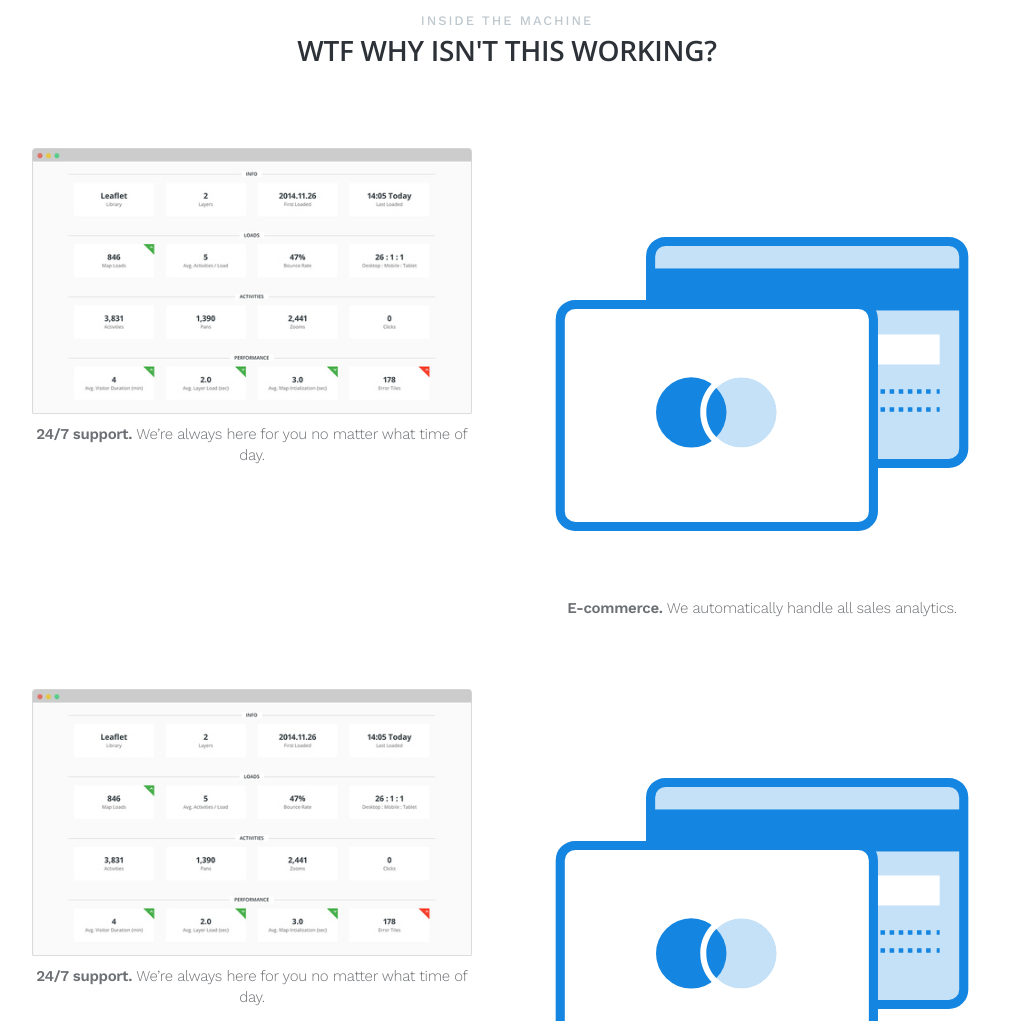
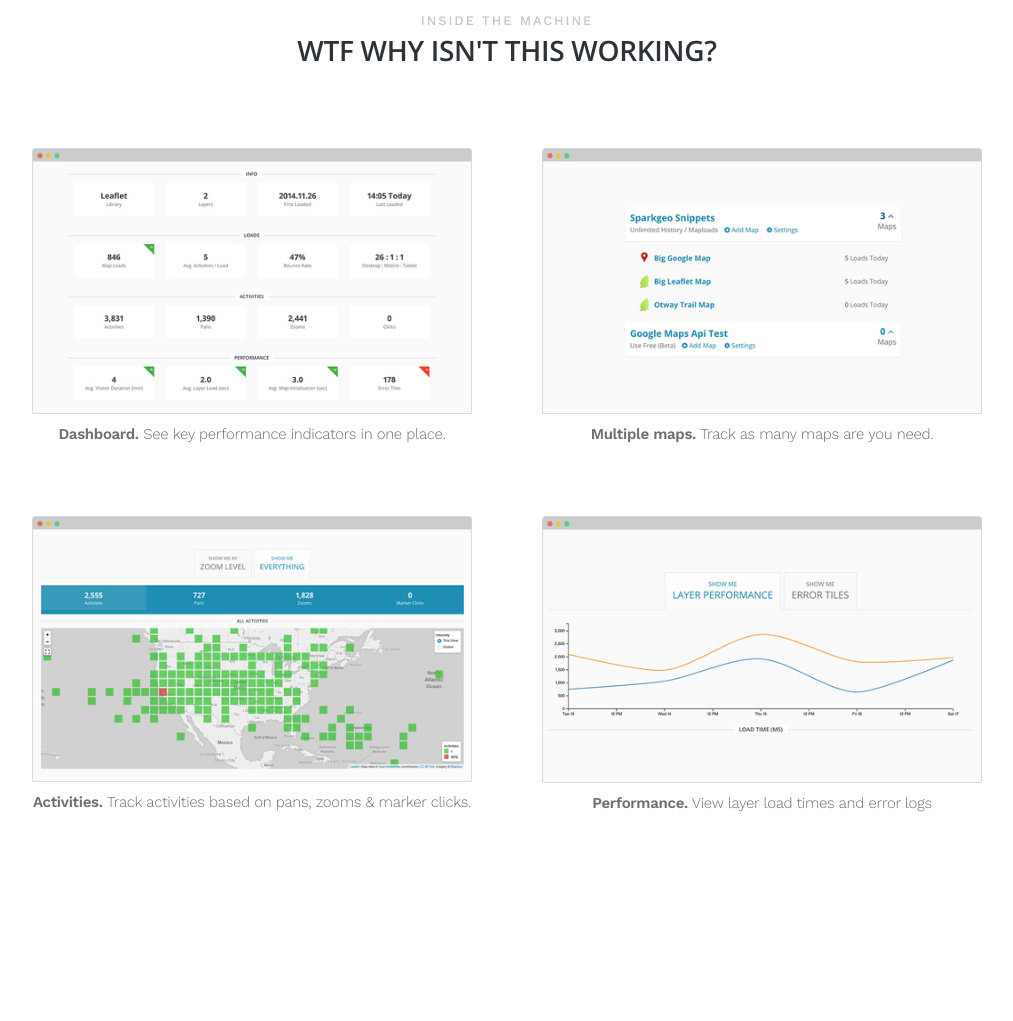
Before and after one commit to StrangerPings/maptiks-landing, a website: page docs/index.html in a window 1280 px wide. Shown: the part 3188-4209 px from the top of the page, without its empty margins (133-1146 px from the left). Drawn offline with nearby package versions, Linux system fonts and the light colour scheme.

Commit message:
Screenshots

```diff
--- a/docs/index.html
+++ b/docs/index.html
@@ -236,22 +236,22 @@
     <div class="row app-marketing-grid">
       <div class="col-md-6 p-x-md m-b-lg">
         <img class="m-b browser-image" src="assets/img/dashboard.jpg">
-        <p><strong>24/7 support.</strong> We’re always here for you no matter what time of day.</p>
+        <p><strong>Dashboard.</strong> See key performance indicators in one place.</p>
       </div>
       <div class="col-md-6 p-x-md m-b-lg">
-        <img class="m-b browser-image" src="assets/img/startup-10.svg">
-        <p><strong>E-commerce.</strong> We automatically handle all sales analytics.</p>
+        <img class="m-b browser-image" src="assets/img/maps-place.jpg">
+        <p><strong>Multiple maps.</strong> Track as many maps are you need.</p>
       </div>
     </div>
 
     <div class="row app-marketing-grid">
       <div class="col-md-6 p-x-md m-b-lg">
-        <img class="m-b browser-image" src="assets/img/dashboard.jpg">
-        <p><strong>24/7 support.</strong> We’re always here for you no matter what time of day.</p>
+        <img class="m-b browser-image" src="assets/img/activities-heatmap.jpg">
+        <p><strong>Activities.</strong> Track activities based on pans, zooms & marker clicks.</p>
       </div>
       <div class="col-md-6 p-x-md m-b-lg">
-        <img class="m-b browser-image" src="assets/img/startup-10.svg">
-        <p><strong>E-commerce.</strong> We automatically handle all sales analytics.</p>
+        <img class="m-b browser-image" src="assets/img/map-performance.jpg">
+        <p><strong>Performance.</strong> View layer load times and error logs</p>
       </div>
     </div>
     </div>
```
Also changed, not shown: docs/assets/img/activities-heatmap.jpg (added), docs/assets/img/map-performance.jpg (added), docs/assets/img/maps-place.jpg (added).
